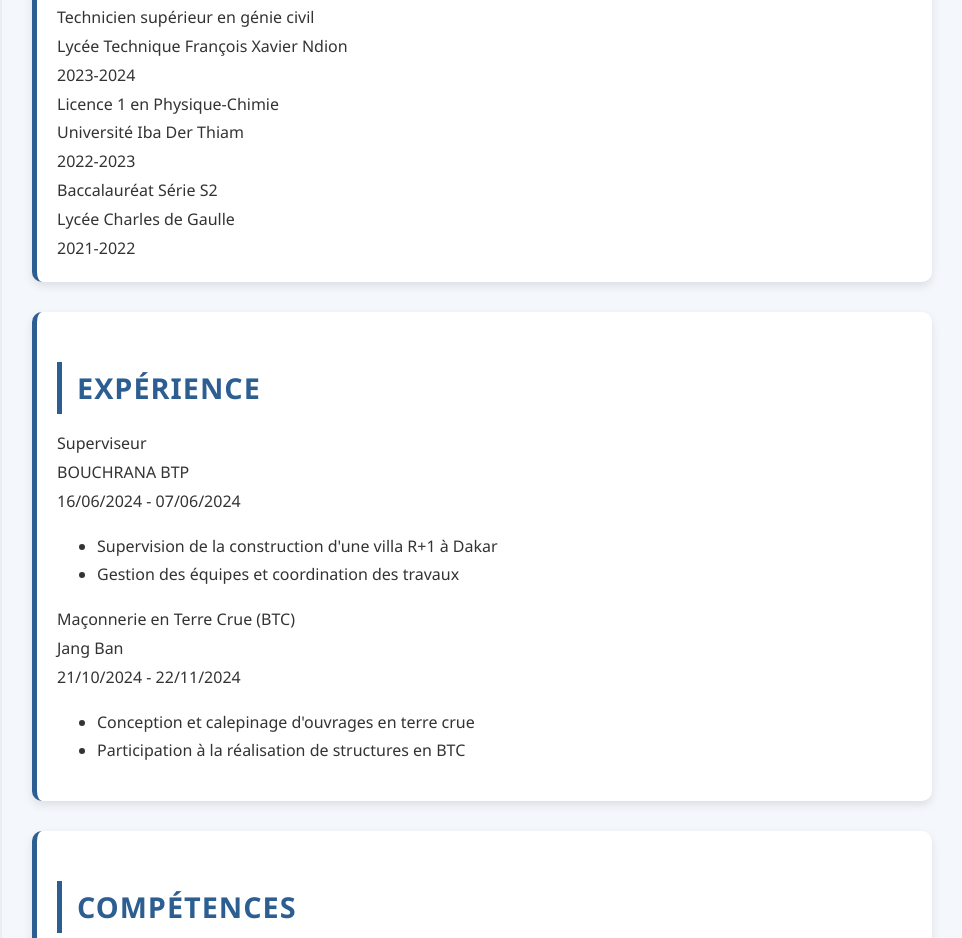
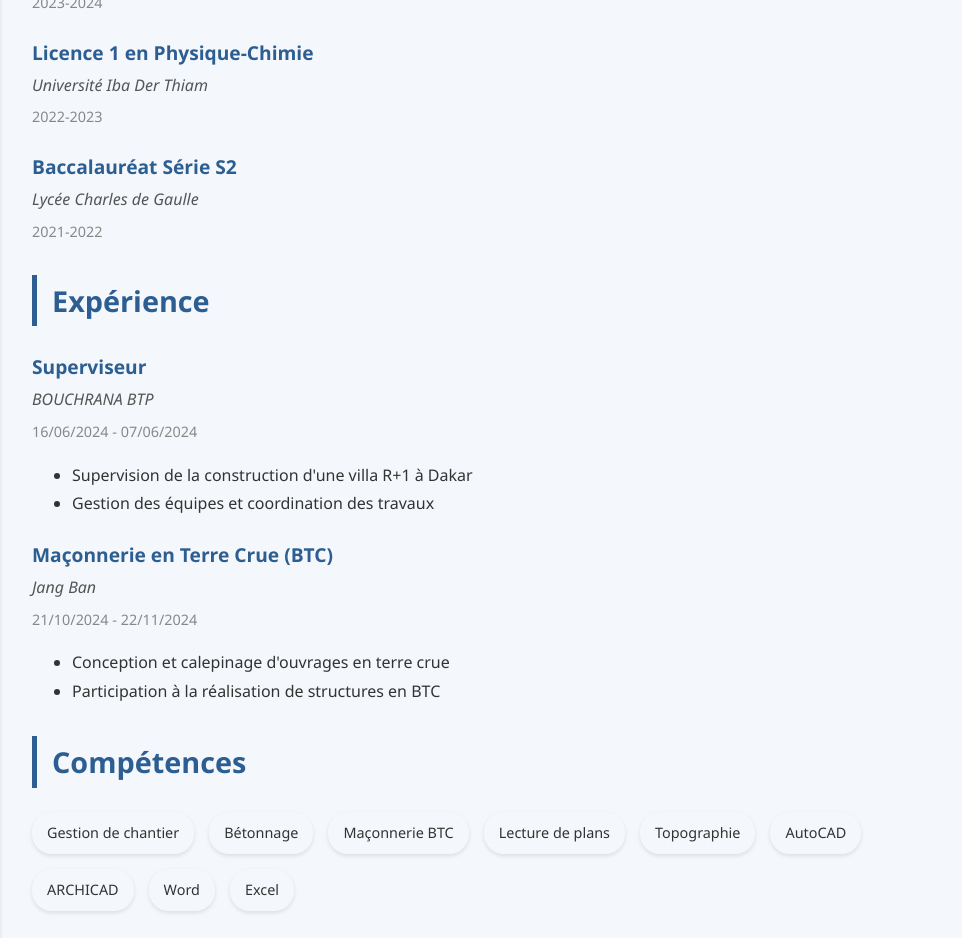
Before and after one commit to cheikhgayediopp/cv_Seydou_Diop, a plain HTML site: page index.html in a window 1280 px wide. Shown: the part 665-1603 px from the top of the page, without its empty margins (158-1120 px from the left). Drawn offline with Linux system fonts and the light colour scheme.

Commit message:
Update style.css

```diff
--- a/style.css
+++ b/style.css
@@ -1,4 +1,3 @@
-/* Style général */
 body {
     font-family: 'Segoe UI', Tahoma, Geneva, Verdana, sans-serif;
     line-height: 1.8;
@@ -13,6 +12,8 @@ body {
 .header {
     text-align: center;
     margin-bottom: 30px;
+    border-bottom: 4px solid #2c5e92;
+    padding-bottom: 15px;
 }
 h1 {
     color: #2c5e92;
@@ -43,47 +44,53 @@ h2 {
 }
 .section {
     margin-bottom: 30px;
-    background-color: #ffffff;
-    padding: 20px;
-    border-radius: 10px;
-    box-shadow: 0 4px 10px rgba(0, 0, 0, 0.1);
-    border-left: 5px solid #2c5e92;
 }
-.section h2 {
-    font-size: 1.8em;
+.job, .education {
+    margin-bottom: 20px;
+}
+.job-title, .degree {
+    font-weight: bold;
     color: #2c5e92;
-    margin-bottom: 15px;
-    font-weight: bold;
-    text-transform: uppercase;
-    letter-spacing: 1px;
+    font-size: 1.2em;
 }
-.skills, .interests {
+.company, .school {
+    font-style: italic;
+    color: #555;
+}
+.date {
+    color: #888;
+    font-size: 0.9em;
+    margin-top: 5px;
+}
+.skills {
     display: flex;
     flex-wrap: wrap;
     gap: 15px;
     margin-top: 10px;
 }
-.skill, .interest {
+.skill {
+
     padding: 8px 15px;
-    border-radius: 10px;
+    border-radius: 20px;
     font-size: 0.9em;
-    box-shadow: 0 2px 3px rgba(0, 0, 0, 0.1);
-    background-color: #2c5e92;
-    color: #fff;
-    text-align: center;
+    box-shadow: 0 2px 4px rgba(0, 0, 0, 0.1);
 }
 .interests {
+    display: flex;
     justify-content: space-around;
+    text-align: center;
+    margin-top: 20px;
 }
 .interest {
     width: 20%;
+    font-size: 1em;
+    color: #333;
 }
 .icon {
     font-size: 2em;
     color: #2c5e92;
     margin-bottom: 5px;
 }
-
 /* Responsive Design */
 @media (max-width: 768px) {
     body {
```
